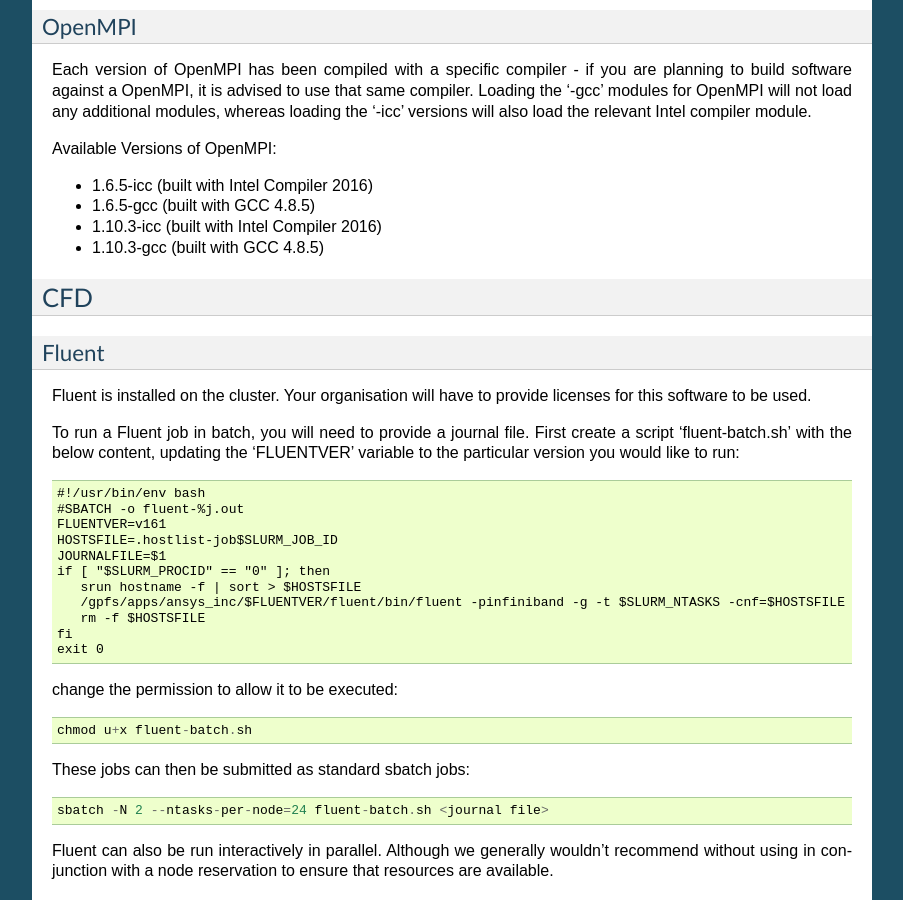
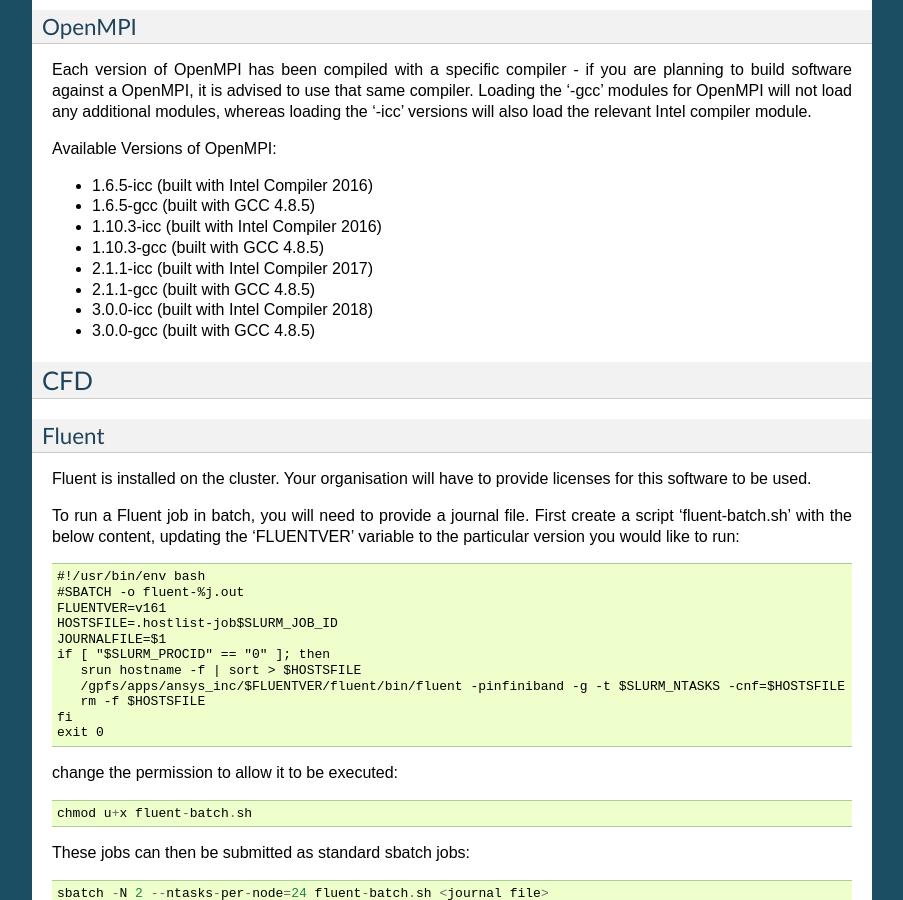
Before and after one commit to CFMS/cfms-rtd, a Sphinx documentation site: the page built from docs/software.rst, in a window 1280 px wide and 900 px high, scrolled down 1272 px. Shown: the whole window, without its empty margins (198-1101 px from the left). Built offline with Sphinx 7.4.7, drawn with Linux system fonts in a browser that asks for light colours; pages that are not in the unit, such as notebooks, are missing from menus.

Commit message:
added details of new OpenMPI versions

```diff
--- a/docs/software.rst
+++ b/docs/software.rst
@@ -75,6 +75,10 @@
 - 1.6.5-gcc (built with GCC 4.8.5)
 - 1.10.3-icc (built with Intel Compiler 2016)
 - 1.10.3-gcc (built with GCC 4.8.5)
+- 2.1.1-icc (built with Intel Compiler 2017)
+- 2.1.1-gcc (built with GCC 4.8.5)
+- 3.0.0-icc (built with Intel Compiler 2018)
+- 3.0.0-gcc (built with GCC 4.8.5)
 
 CFD
 ===
```
